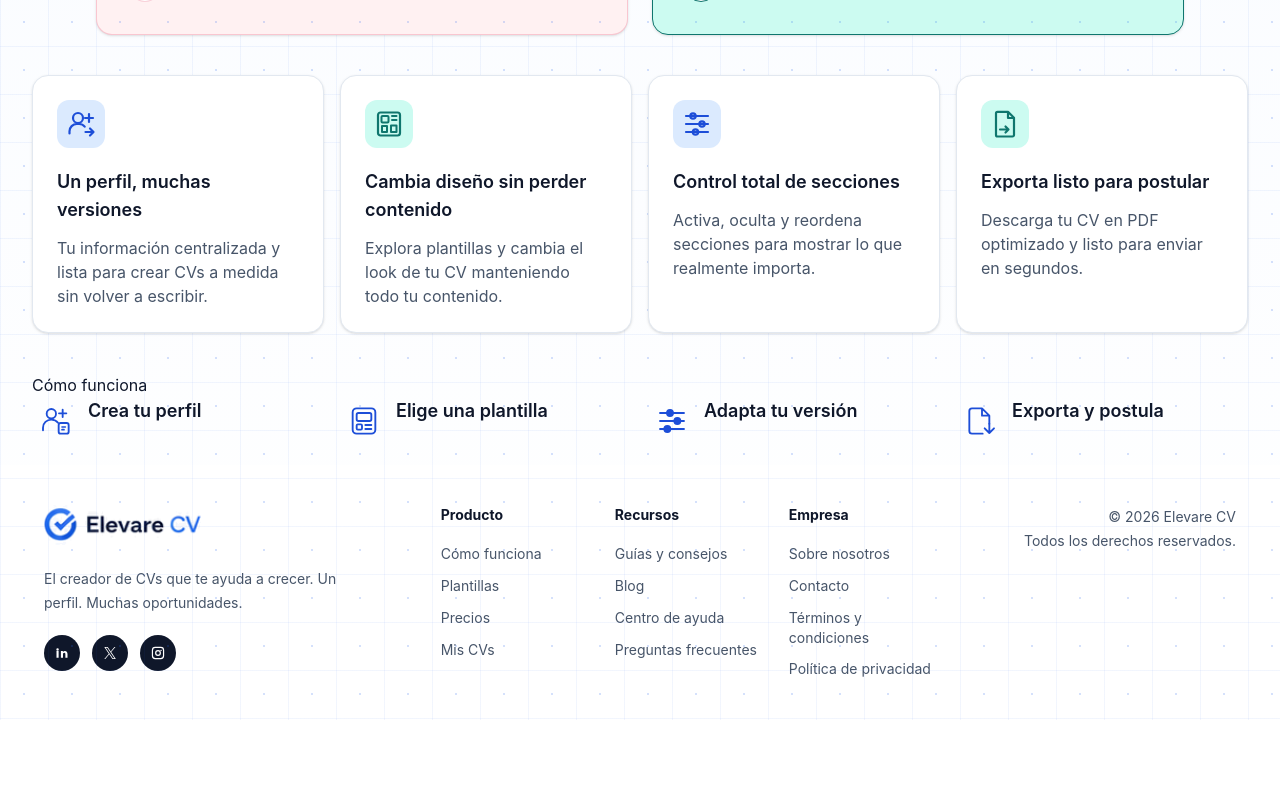
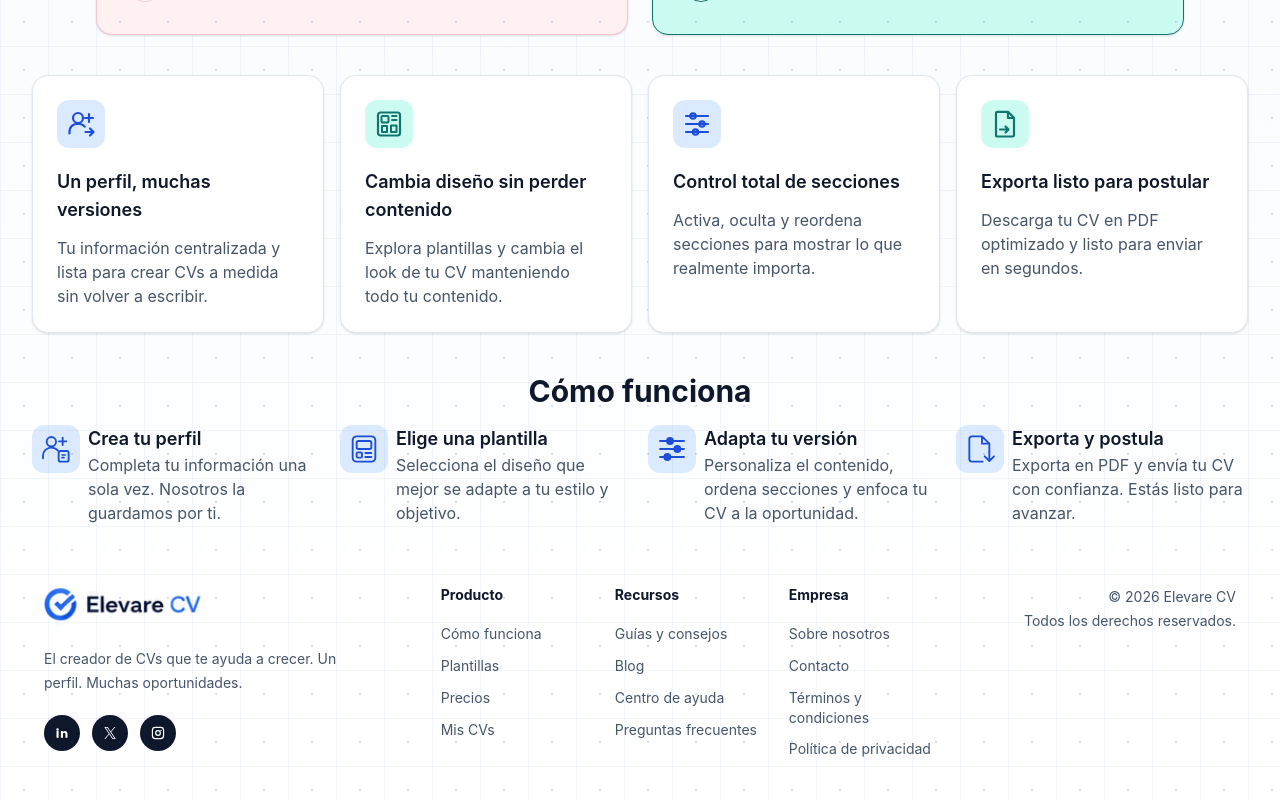
Before and after one commit to IvanHernandez-1515/site_elevare, a React (Vite) app in the folder dev/Frontend/: page /home2 in a window 1280 px wide. Shown: the part 962-1762 px from the top of the page. Before the commit the page ends 1682 px from the top, so only its background shows below. Built offline with nearby package versions, Linux system fonts and the light colour scheme; no server answers.

Commit message:
Howtoworksection

```diff
--- a/dev/Frontend/src/pages/homev2/HowworkSection.jsx
+++ b/dev/Frontend/src/pages/homev2/HowworkSection.jsx
@@ -12,22 +12,22 @@ const HOWITWORKS_ICONS = [
     {
         id: "createProfile",
         icon: createProfile,
-        color: "text-elevare-primary"
+        color: "bg-elevare-primary-soft text-elevare-primary"
     },
     {
         id: "chooseTemplate",
         icon: chooseTemplate,
-        color: "text-elevare-primary",
+        color: "bg-elevare-primary-soft text-elevare-primary",
     },
     {
         id: "customizeVersion",
         icon: customizeVersion,
-        color: "text-elevare-primary",
+        color: "bg-elevare-primary-soft text-elevare-primary",
     },
     {
         id: "exportApply",
         icon: exportApply,
-        color: "text-elevare-primary"
+        color: "bg-elevare-primary-soft text-elevare-primary"
     }
 ];
 
@@ -41,7 +41,7 @@ const HowtoWorkSection = () => {
     return(
         <section aria-labelledby="howork-title" className="py-5 font-sans text-elevare-ink">
             <Container>
-                <h2 id="howitwork-title">
+                <h2 id="howitwork-title" className="font-bold text-2xl sm:text-3xl text-center mb-4">
                     {t("howItWorks.title")}
                 </h2>
                 <div className="grid gap-4 sm:grid-cols-2 lg:grid-cols-4">
@@ -61,7 +61,10 @@ const HowtoWorkSection = () => {
                                 >
                                     <SvgIcon src={feature.icon} className="size-8"></SvgIcon>
                                 </span>
-                                <h3 id={titleId} className="text-lg font-semibold leading-7 text-elevare-ink">{works.title}</h3>
+                                <div>
+                                    <h3 id={titleId} className="text-lg font-semibold leading-7 text-elevare-ink">{works.title}</h3>
+                                    <p className="text-sm text-elevare-muted sm:text-base">{works.description}</p>
+                                </div>
                             </div>
                         );
                     })}
```
